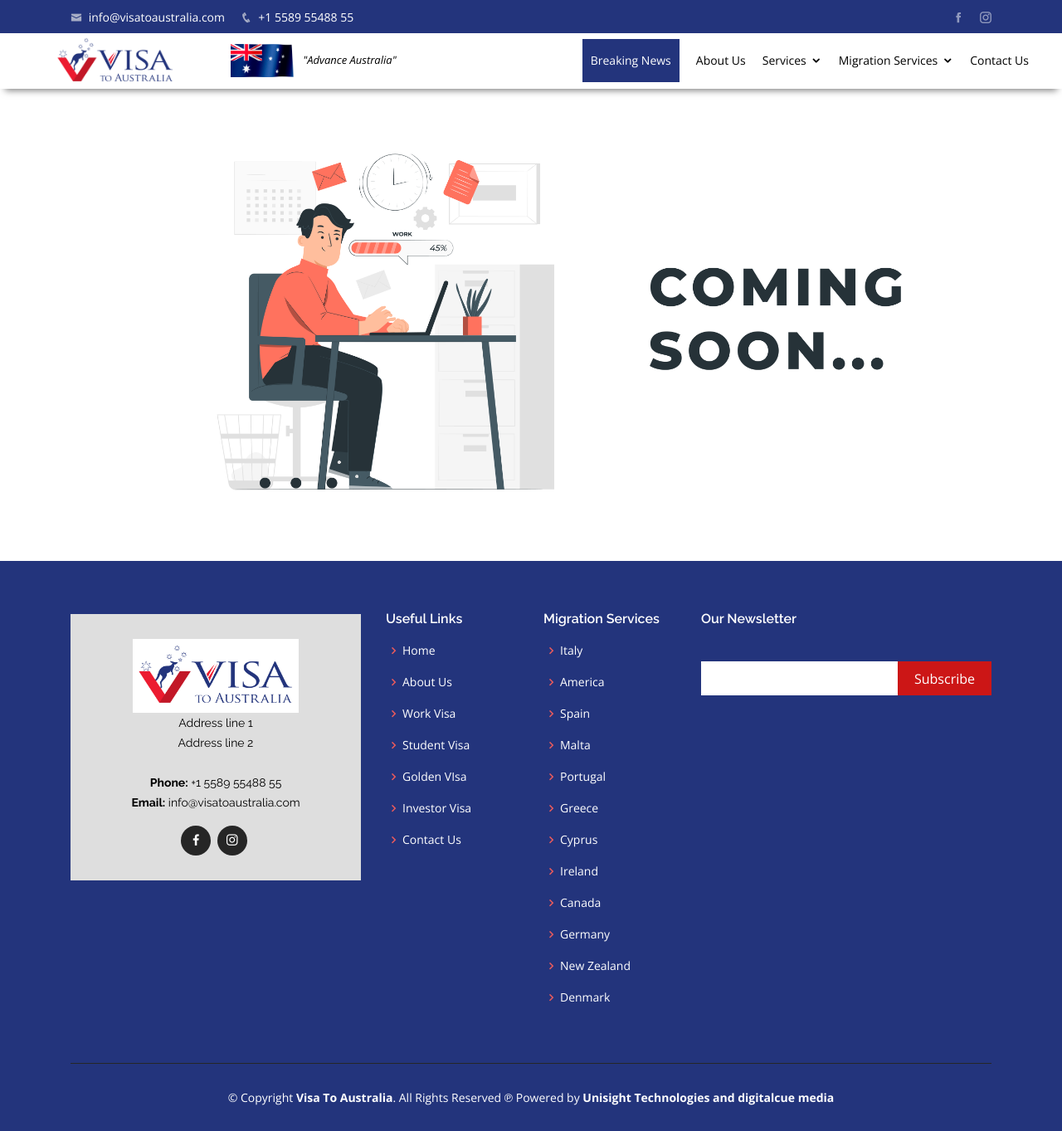
After one commit to Unisight-Technologies/visa-to-australia, a Django app: page /coming_soon/ in a window 1280 px wide. The commit adds this page. Shown: the whole page at 83% size. Run offline with Django 3.2, Linux system fonts and the light colour scheme; some libraries are stand-ins or nearby versions.

Commit message:
coming soon added

```diff
--- a/australia_app/templates/base.html
+++ b/australia_app/templates/base.html
@@ -92,18 +92,18 @@
         <!-- <li><a href="#team">Team</a></li> -->
         <li class="drop-down"><a href="">Migration Services</a>
             <ul>
-              <li>  <a href="#">Italy</a> </li>
+              <li>  <a href="{% url 'coming_soon' %}">Italy</a> </li>
               <li>  <a href="https://visatoamerica.org/">America</a> </li>
-              <li>  <a href="#">Spain</a> </li>
+              <li>  <a href="{% url 'coming_soon' %}">Spain</a> </li>
               <li>  <a href="https://visatomalta.com/">Malta</a> </li>
               <li>  <a href="https://visatoportugal.pro/">Portugal</a> </li>
-              <li>  <a href="#">Greece</a> </li>
+              <li>  <a href="{% url 'coming_soon' %}">Greece</a> </li>
               <li>  <a href="https://visatocyprus.com/">Cyprus</a> </li>
               <li>  <a href="http://visatoireland.com/">Ireland</a> </li>
               <li>  <a href="https://visatocanada.pro/">Canada</a> </li>
               <li>  <a href="http://visatogermany.com/">Germany</a> </li>
               <li>  <a href="https://visatonewzealand.com/">New Zealand</a> </li>
-              <li>  <a href="#">Denmark</a> </li>
+              <li>  <a href="{% url 'coming_soon' %}">Denmark</a> </li>
             </ul>
 
         </li>
@@ -162,25 +162,25 @@
          <div class="col-lg-2 col-md-6 footer-links">
            <h4>Migration Services</h4>
            <ul>
-             <li> <i class="bx bx-chevron-right"></i> <a href="#">Italy</a> </li>
+             <li> <i class="bx bx-chevron-right"></i> <a href="{% url 'coming_soon' %}">Italy</a> </li>
              <li> <i class="bx bx-chevron-right"></i> <a href="https://visatoamerica.org/">America</a> </li>
-             <li> <i class="bx bx-chevron-right"></i> <a href="#">Spain</a> </li>
+             <li> <i class="bx bx-chevron-right"></i> <a href="{% url 'coming_soon' %}">Spain</a> </li>
              <li> <i class="bx bx-chevron-right"></i> <a href="https://visatomalta.com/">Malta</a> </li>
              <li> <i class="bx bx-chevron-right"></i> <a href="https://visatoportugal.pro/">Portugal</a> </li>
-             <li> <i class="bx bx-chevron-right"></i> <a href="#">Greece</a> </li>
+             <li> <i class="bx bx-chevron-right"></i> <a href="{% url 'coming_soon' %}">Greece</a> </li>
              <li> <i class="bx bx-chevron-right"></i> <a href="https://visatocyprus.com/">Cyprus</a> </li>
              <li> <i class="bx bx-chevron-right"></i> <a href="http://visatoireland.com/">Ireland</a> </li>
              <li> <i class="bx bx-chevron-right"></i> <a href="https://visatocanada.pro/">Canada</a> </li>
              <li> <i class="bx bx-chevron-right"></i> <a href="http://visatogermany.com/">Germany</a> </li>
              <li> <i class="bx bx-chevron-right"></i> <a href="https://visatonewzealand.com/">New Zealand</a> </li>
-             <li> <i class="bx bx-chevron-right"></i> <a href="#">Denmark</a> </li>
+             <li> <i class="bx bx-chevron-right"></i> <a href="{% url 'coming_soon' %}">Denmark</a> </li>
 
            </ul>
            </div>
 
          <div class="col-lg-4 col-md-6 footer-newsletter">
            <h4>Our Newsletter</h4>
-            <form action="" method="post">
+            <form action="{% url 'coming_soon' %}" >
              <input type="email" name="email"><input type="submit" value="Subscribe">
            </form>
 
--- /dev/null
+++ b/australia_app/templates/coming_soon.html
@@ -0,0 +1,11 @@
+{% extends 'base.html' %}
+{% load static %}
+{% block body_block %}
+
+<main id="main">
+  <img style="width: 80% ; margin-left: 13% "; src="/static/assets/img/Coming Soon-01.png" alt="">
+
+
+</main>
+
+{% endblock %}
--- a/australia_app/views.py
+++ b/australia_app/views.py
@@ -17,6 +17,9 @@ class Homepage(TemplateView):
 
 class Aboutpage(TemplateView):
     template_name= "aboutus.html"
+
+class Comingpage(TemplateView):
+    template_name= "coming_soon.html"
 
 class Contactpage(TemplateView):
     template_name= "contactus.html"
--- a/australia_project/urls.py
+++ b/australia_project/urls.py
@@ -26,5 +26,6 @@ urlpatterns = [
     path('investorvisa/', views.Investorpage.as_view(),name="investorvisa"),
     path('goldenvisa/', views.Goldenpage.as_view(),name="goldenvisa"),
     path('news/',views.Newspage.as_view(),name="news"),
+    path('coming_soon/', views.Comingpage.as_view(),name="coming_soon"),
     path('refresh/', views.refresh, name='refresh')
 ]
```
Also changed, not shown: australia_app/static/assets/img/Coming Soon-01.png (added).
